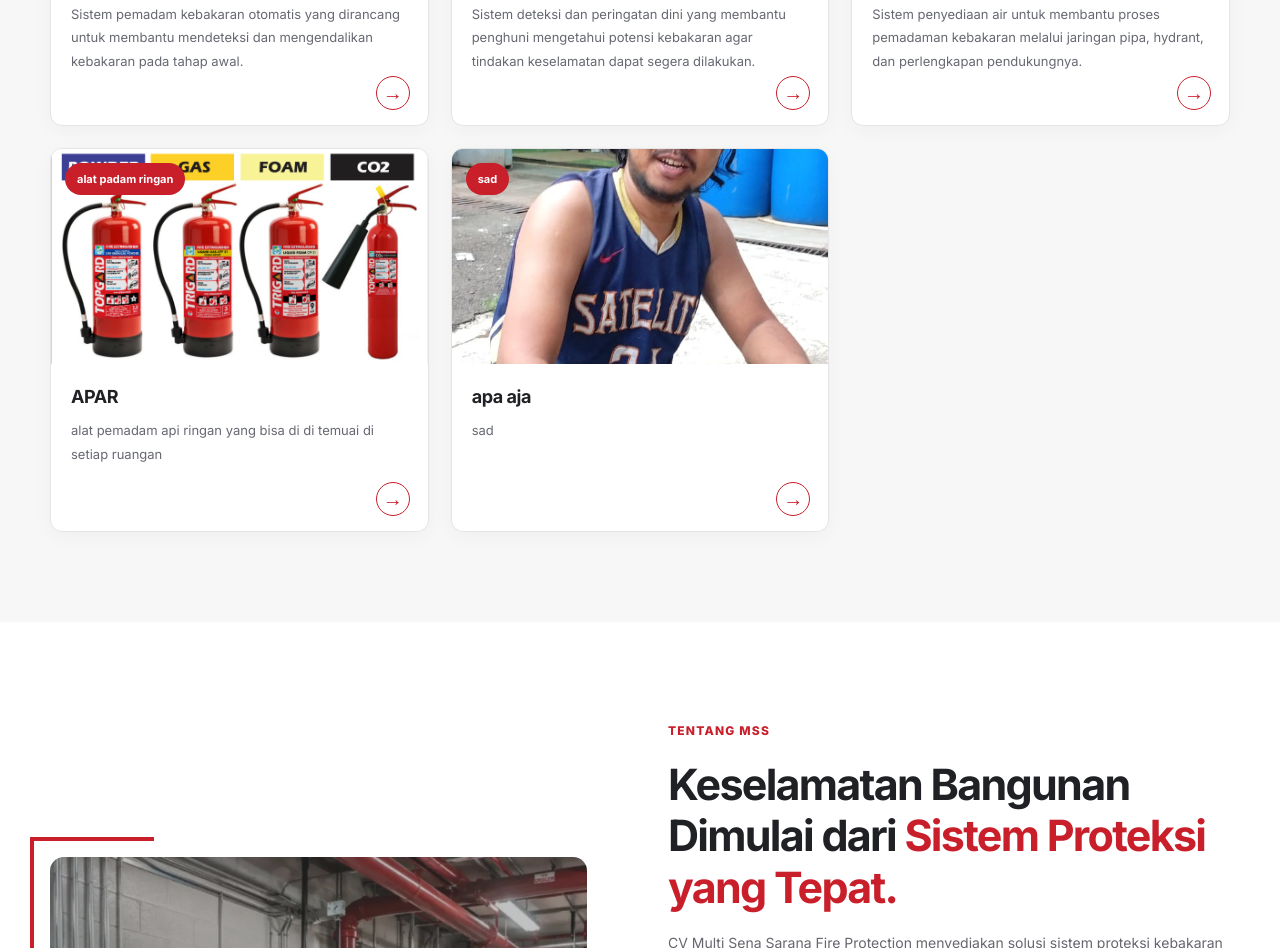
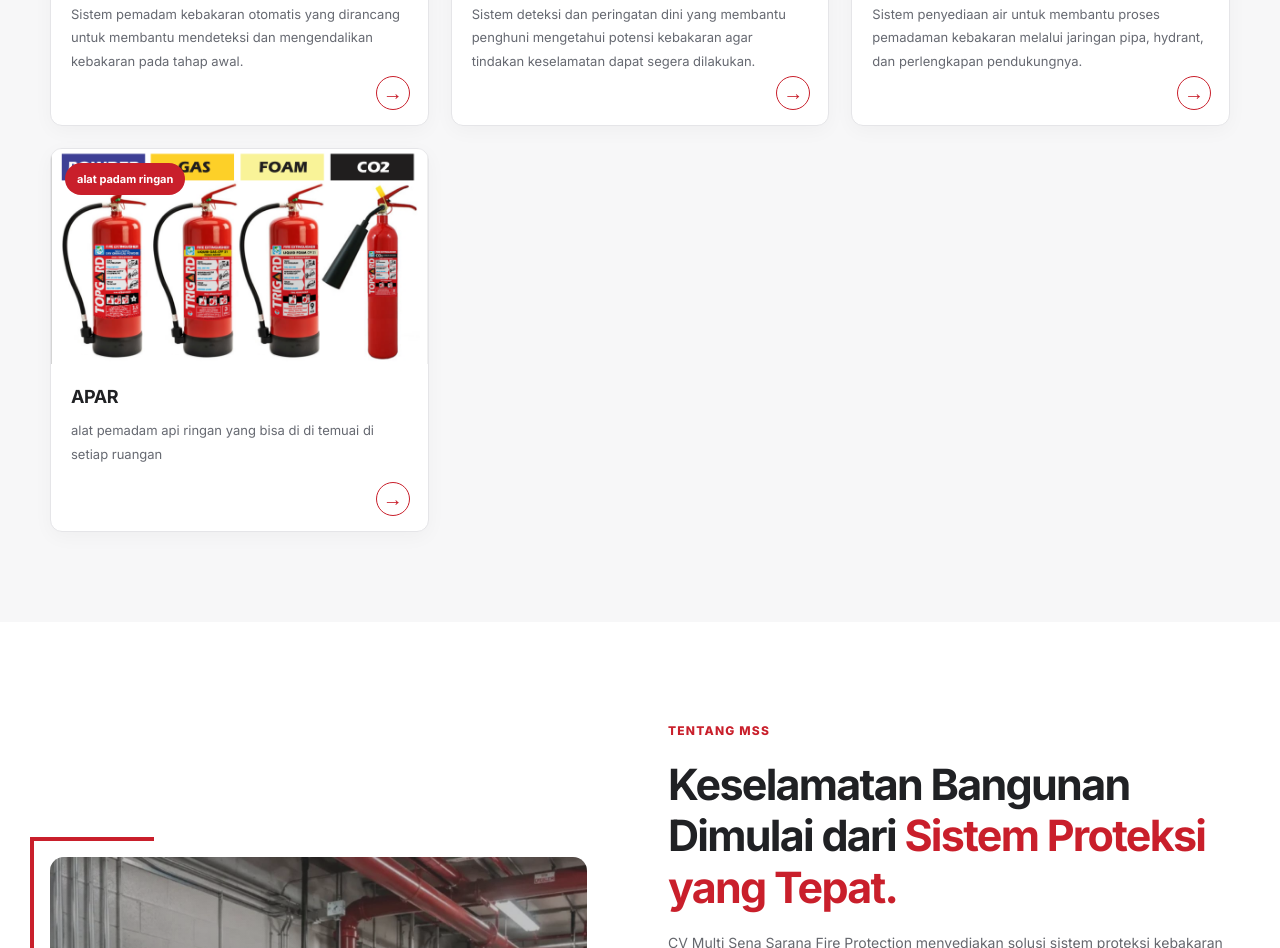
Before and after one commit to febrianahmadfatoni15-boop/mss-fire-protection, a website: page index.html in a window 1280 px wide. Shown: the part 1603-2551 px from the top of the page. Drawn offline with Linux system fonts and the light colour scheme.

Commit message:
Perbarui situs dari dashboard admin

```diff
--- a/index.html
+++ b/index.html
@@ -158,6 +158,7 @@
 
 
 
+
       <article class="product-card">
         <div class="product-image">
           <img src="images/Sprinkler.jpg" alt="Sprinkler System" loading="lazy">
@@ -206,17 +207,6 @@
         </div>
       </article>
 
-      <article class="product-card">
-        <div class="product-image">
-          <img src="images/unggahan-eddde360-6ef1-48e7-acae-36963190bfd9.jpg" alt="sad" loading="lazy">
-          <span class="product-badge">sad</span>
-        </div>
-        <div class="product-body">
-          <h3>apa aja</h3>
-          <p>sad</p>
-          <a href="#kontak" class="product-link" data-product="apa aja" aria-label="Konsultasi produk apa aja">→</a>
-        </div>
-      </article>
 
 
 
@@ -416,7 +406,7 @@
         <h3>Ceritakan kebutuhan Anda</h3><p class="form-intro">Isi form berikut untuk menyiapkan pesan konsultasi.</p>
         <label for="name">Nama lengkap</label><input id="name" name="name" autocomplete="name" placeholder="Nama Anda" required data-required-message="Silakan isi nama lengkap Anda.">
         <label for="company">Perusahaan / instansi <span>(opsional)</span></label><input id="company" name="company" autocomplete="organization" placeholder="Nama perusahaan">
-        <label for="service">Produk atau layanan</label><select id="service" name="service" required data-required-message="Silakan pilih produk atau layanan."><option value="">Pilih kebutuhan</option><option data-catalog-option value="Sprinkler System">Sprinkler System</option><option data-catalog-option value="Fire Alarm System">Fire Alarm System</option><option data-catalog-option value="Hydrant System">Hydrant System</option><option data-catalog-option value="apa aja">apa aja</option><option>APAR</option><option>Fire Pump</option><option>Inspeksi &amp; Maintenance</option><option>Konsultasi lainnya</option></select>
+        <label for="service">Produk atau layanan</label><select id="service" name="service" required data-required-message="Silakan pilih produk atau layanan."><option value="">Pilih kebutuhan</option><option data-catalog-option value="Sprinkler System">Sprinkler System</option><option data-catalog-option value="Fire Alarm System">Fire Alarm System</option><option data-catalog-option value="Hydrant System">Hydrant System</option><option>APAR</option><option>Fire Pump</option><option>Inspeksi &amp; Maintenance</option><option>Konsultasi lainnya</option></select>
         <label for="message">Ceritakan kebutuhan Anda</label><textarea id="message" name="message" rows="4" placeholder="Contoh: kebutuhan fire alarm untuk gedung kantor..." required data-required-message="Silakan ceritakan kebutuhan Anda."></textarea>
         <button class="btn btn-primary submit-btn" type="submit">Kirim via WhatsApp <span>↗</span></button>
         <small class="form-note">Pesan akan dibuka di WhatsApp Anda untuk dikirim setelah diperiksa.</small>
```
